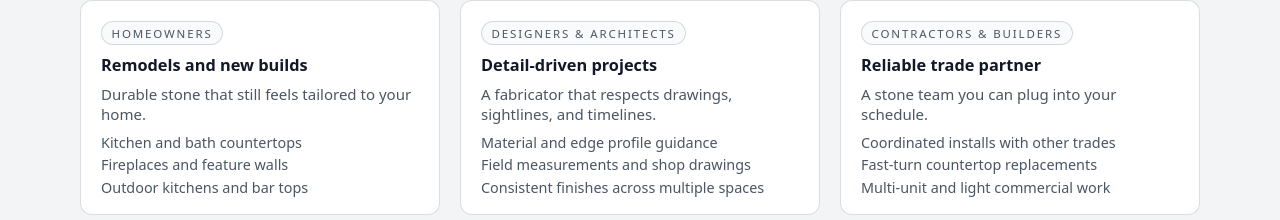
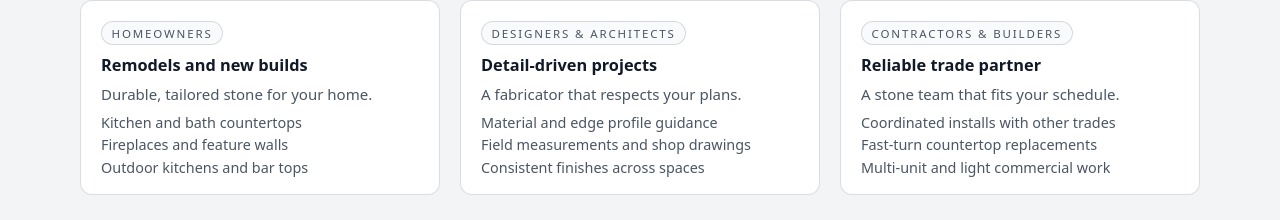
Before and after one commit to leoqjr/quiroz-marble-granite, a Next.js app: page / in a window 1280 px wide. Shown: the part 732-952 px from the top of the page. Built offline with nearby package versions, Linux system fonts and the light colour scheme.

Commit message:
Shorten Who we serve card copy

```diff
--- a/src/app/page.tsx
+++ b/src/app/page.tsx
@@ -70,7 +70,7 @@ export default function HomePage() {
             <article className="who-item">
               <div className="who-tag">Homeowners</div>
               <h3>Remodels and new builds</h3>
-              <p>Durable stone that still feels tailored to your home.</p>
+              <p>Durable, tailored stone for your home.</p>
               <ul>
                 <li>Kitchen and bath countertops</li>
                 <li>Fireplaces and feature walls</li>
@@ -81,20 +81,18 @@ export default function HomePage() {
             <article className="who-item">
               <div className="who-tag">Designers &amp; architects</div>
               <h3>Detail‑driven projects</h3>
-              <p>
-                A fabricator that respects drawings, sightlines, and timelines.
-              </p>
+              <p>A fabricator that respects your plans.</p>
               <ul>
                 <li>Material and edge profile guidance</li>
                 <li>Field measurements and shop drawings</li>
-                <li>Consistent finishes across multiple spaces</li>
+                <li>Consistent finishes across spaces</li>
               </ul>
             </article>
 
             <article className="who-item">
               <div className="who-tag">Contractors &amp; builders</div>
               <h3>Reliable trade partner</h3>
-              <p>A stone team you can plug into your schedule.</p>
+              <p>A stone team that fits your schedule.</p>
               <ul>
                 <li>Coordinated installs with other trades</li>
                 <li>Fast‑turn countertop replacements</li>
```
